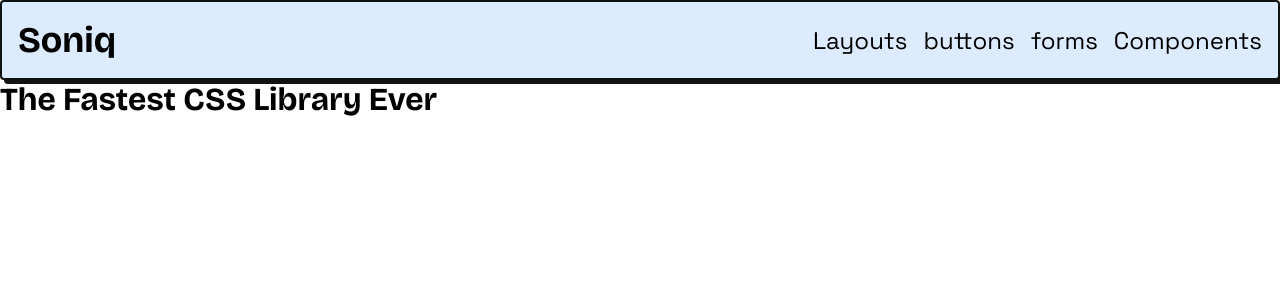
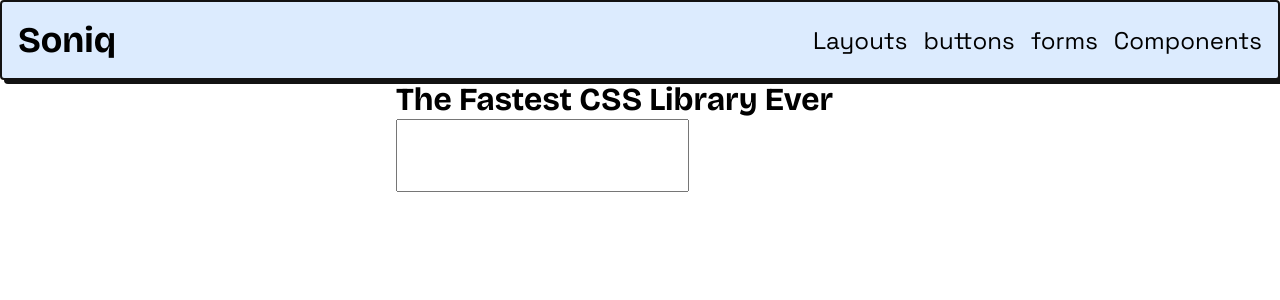
Before and after one commit to yusef-codes10/soniq, a Vue app: page / in a window 1280 px wide. Shown: the top 300 px of the page. Built offline with nearby package versions, Linux system fonts and the light colour scheme.

Commit message:
the search input

```diff
--- a/src/views/HomeView.vue
+++ b/src/views/HomeView.vue
@@ -4,6 +4,9 @@
   <div class="home">
     <div class="cta">
       <h1>The Fastest CSS Library Ever</h1>
+      <div class="search-input">
+        <input type="search" name="" id="" />
+      </div>
     </div>
   </div>
 </template>
@@ -12,6 +15,21 @@
 .home {
   font-size: 1rem;
   /* background-color: var(--bg-color); */
-  height: 90dvh;
+  max-height: 90dvh;
+  height: 100%;
+
+  display: flex;
+  justify-content: center;
+  align-content: center;
+}
+
+.search-input {
+  width: 60%;
+}
+
+input {
+  padding: 1rem 2rem;
+  width: 100%;
+  font-size: 2rem;
 }
 </style>
```
